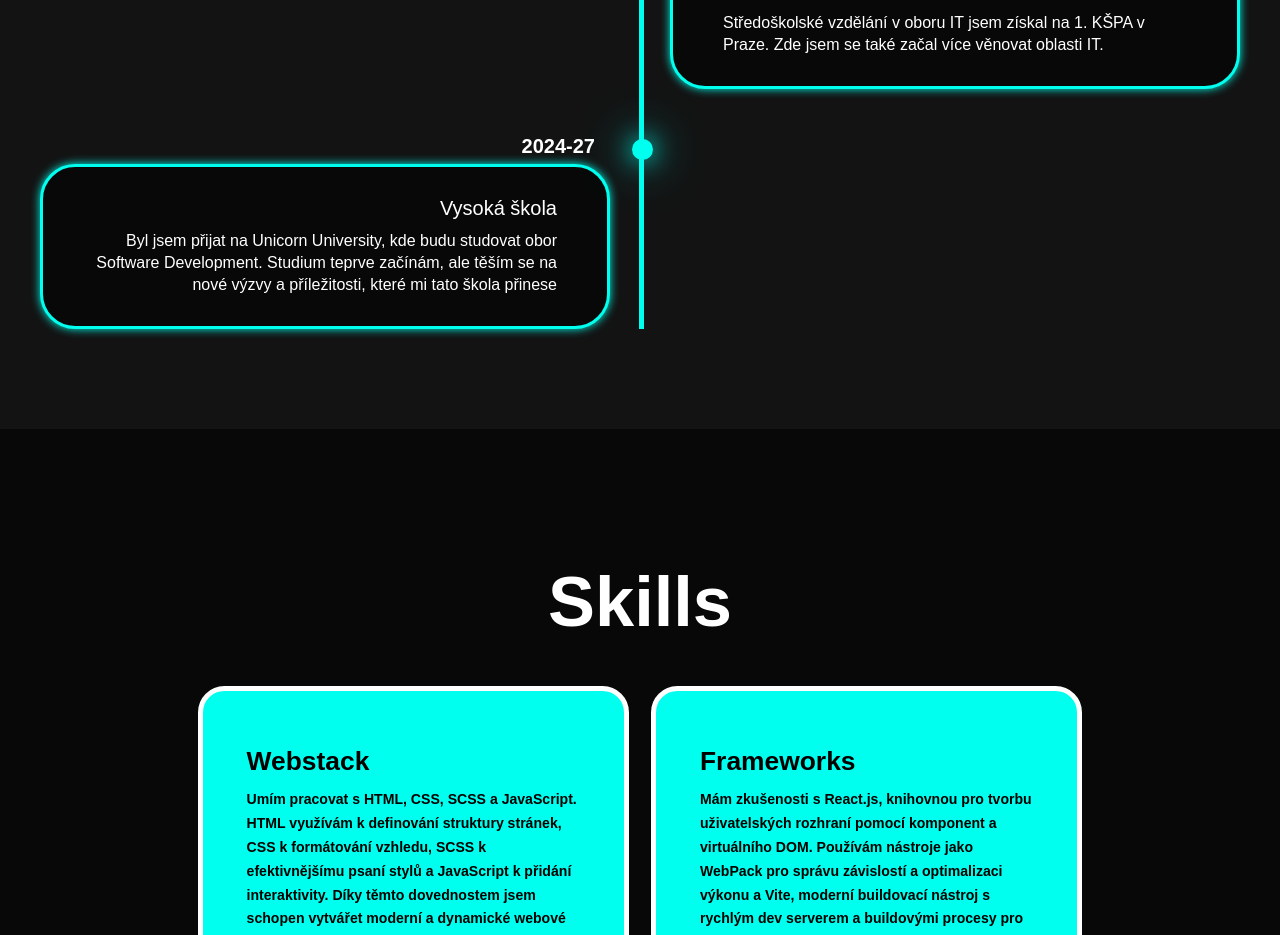
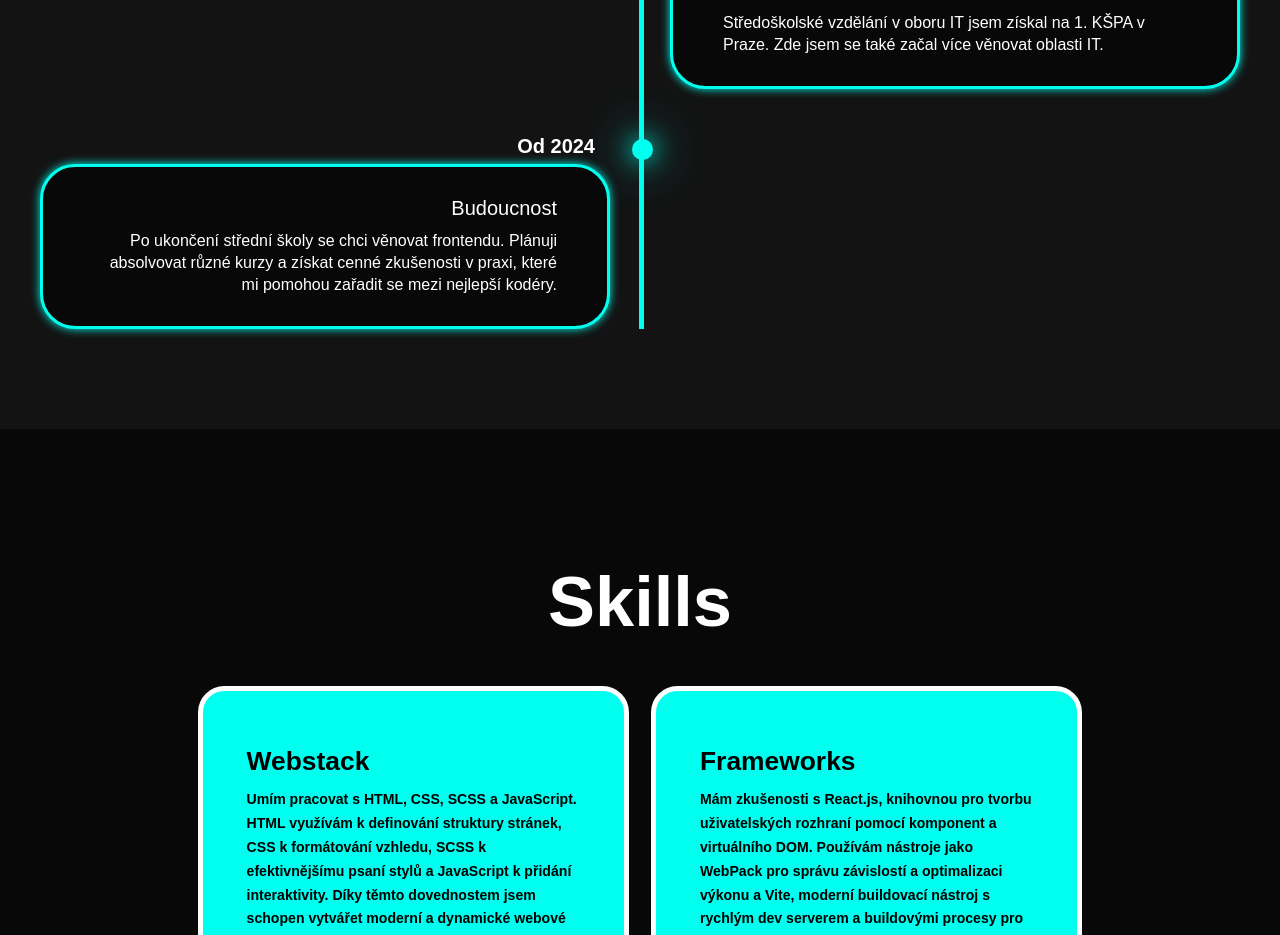
Before and after one commit to Vasaaa24/About-Vasyl, a React (Create React App) app: page / in a window 1280 px wide. Shown: the part 1420-2355 px from the top of the page. Built offline with nearby package versions, Linux system fonts and the light colour scheme; some icons are missing.

Commit message:
vysoka change

```diff
--- a/src/components/vzdelani/Education.jsx
+++ b/src/components/vzdelani/Education.jsx
@@ -33,13 +33,11 @@ const Education = () => {
 
           <div className="timeline-item">
             <div className="timeline-dot"></div>
-            <div className="timeline-date">2024-27</div>
+            <div className="timeline-date">Od 2024</div>
             <div className="timeline-content">
-              <h3>Vysoká škola</h3>
+              <h3>Budoucnost</h3>
               <p>
-                Byl jsem přijat na Unicorn University, kde budu studovat obor
-                Software Development. Studium teprve začínám, ale těším se na
-                nové výzvy a příležitosti, které mi tato škola přinese
+              Po ukončení střední školy se chci věnovat frontendu. Plánuji absolvovat různé kurzy a získat cenné zkušenosti v praxi, které mi pomohou zařadit se mezi nejlepší kodéry.
               </p>
             </div>
           </div>
```
